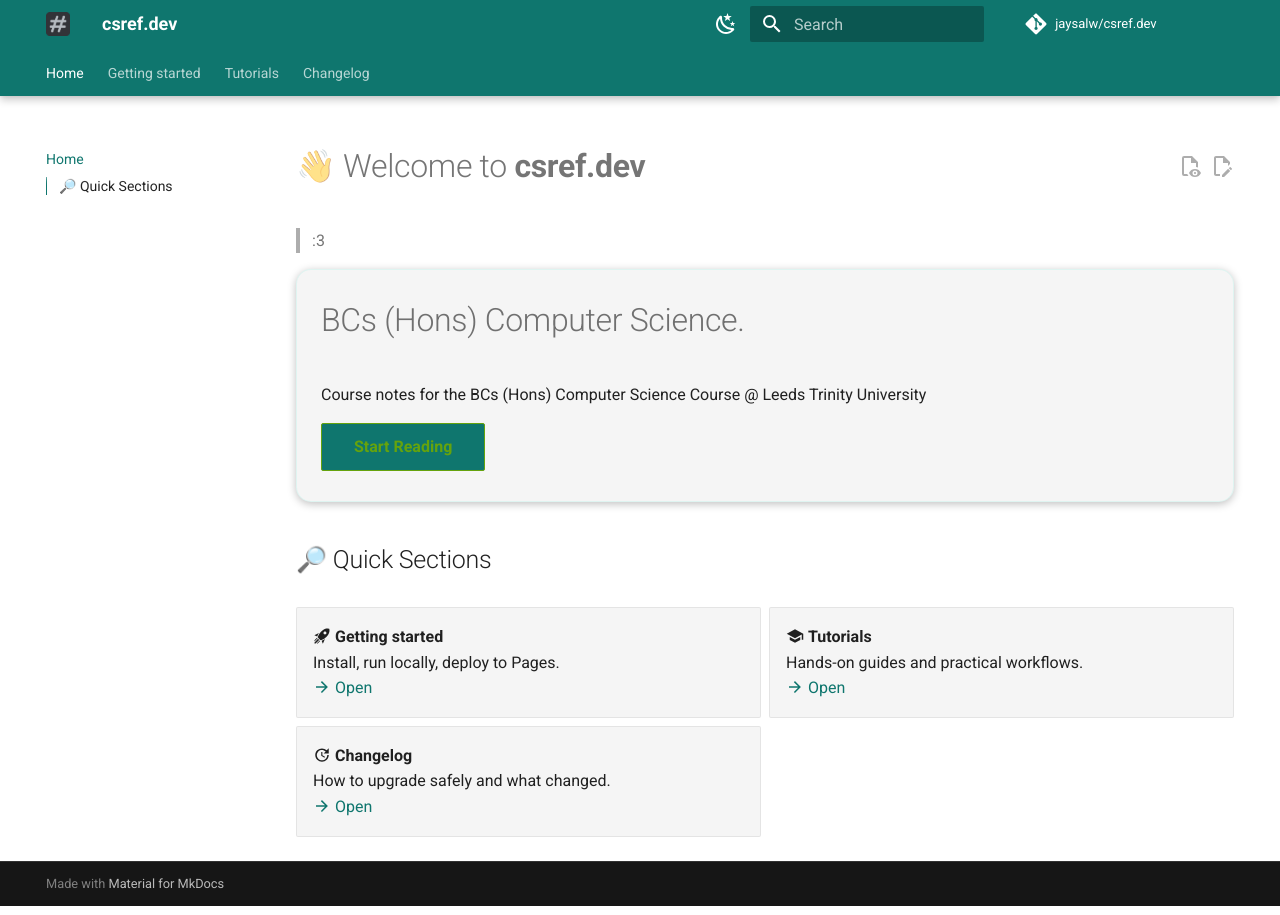
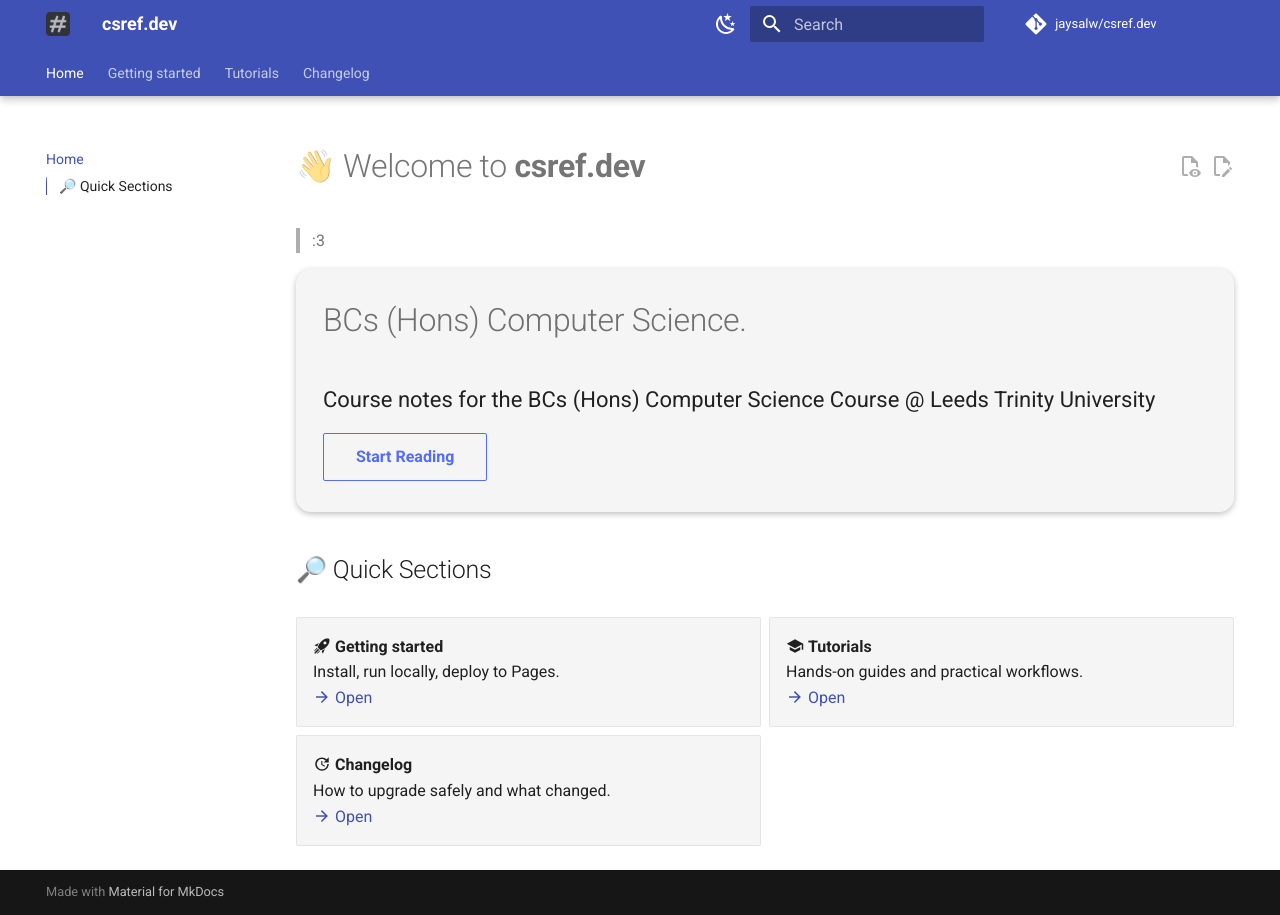
Before and after one commit to jaysalw/csref.dev, an MkDocs documentation site: the page built from docs/index.md, in a window 1280 px wide. Built offline with MkDocs 1.6.1 and Material for MkDocs 9.7.7, drawn with Linux system fonts in a browser that asks for light colours; comment, search, counter and statistics services are not loaded.

Commit message:
refactor: streamline custom CSS for improved readability and theme consistency

```diff
--- a/docs/assets/custom.css
+++ b/docs/assets/custom.css
@@ -1,68 +1,28 @@
 /*************************************************
- *  csref.dev custom Material theme
- *  Inspired by squidfunk.github.io/mkdocs-material
+ *  csref.dev — Custom tweaks for Material theme
+ *  (keeps default Material header + palette)
  *************************************************/
 
-/* === COLOR PALETTE OVERRIDES === */
-
-/* Dark mode (slate) */
-[data-md-color-scheme="slate"] {
-  --md-primary-fg-color: #0f766e;     /* teal */
-  --md-accent-fg-color:  #84cc16;     /* lime */
-  --md-default-bg-color: #0b0f10;     /* darker background */
-  --md-code-bg-color:    #101414;     /* code blocks */
-  --md-typeset-a-color:  #5eead4;     /* link teal */
-  --md-typeset-color:    rgba(235,255,245,0.92);
-  --md-typeset-table-color: rgba(255,255,255,0.04);
-}
-
-/* Light mode */
-[data-md-color-scheme="default"] {
-  --md-primary-fg-color: #0f766e;
-  --md-accent-fg-color:  #65a30d;
-  --md-default-bg-color: #ffffff;
-  --md-typeset-a-color:  #0f766e;
-}
-
-/*************************************************
- *  GLOBAL LAYOUT TWEAKS
- *************************************************/
-
+/* Restrict text width for readability */
 :root {
   --md-typeset-max-width: 54rem;
 }
 
-a,
-.md-nav__link {
-  transition: color 0.15s ease, text-shadow 0.15s ease;
-}
-
-a:hover,
-.md-nav__link:hover {
-  text-shadow: 0 0 8px rgba(15, 118, 110, 0.6);
-}
-
-/* Code blocks */
-code, pre code {
-  font-family: 'Fira Code', monospace;
-  font-size: 0.85rem;
-}
-
 /*************************************************
- *  HOMEPAGE HERO + BUTTONS
+ *  HERO SECTION
  *************************************************/
-
 .hero {
   margin: 0 0 1.6rem 0;
-  padding: 1.5rem 1.2rem;
+  padding: 1.5rem 1.3rem;
   border-radius: 0.75rem;
   background: var(--md-code-bg-color);
-  border: 1px solid rgba(94, 234, 212, 0.15);
-  box-shadow: 0 2px 8px rgba(0, 0, 0, 0.25);
+  border: 1px solid rgba(255, 255, 255, 0.06);
+  box-shadow: 0 2px 6px rgba(0, 0, 0, 0.25);
 }
 
 .hero p {
   margin-bottom: 0.8rem;
+  font-size: 1.1rem;
 }
 
 .hero .md-button {
@@ -71,18 +31,19 @@
 }
 
 .hero .md-button--primary {
-  background-color: var(--md-primary-fg-color);
+  background-color: var(--md-accent-fg-color);
   color: #fff;
   border: none;
 }
 
 .hero .md-button--primary:hover {
-  background-color: #115e59;
+  filter: brightness(0.9);
 }
 
 .hero .md-button {
   border: 1px solid var(--md-accent-fg-color);
   color: var(--md-accent-fg-color);
+  background: transparent;
 }
 
 .hero .md-button:hover {
@@ -91,9 +52,8 @@
 }
 
 /*************************************************
- *  CARD GRID (homepage sections)
+ *  CARD GRID SECTIONS
  *************************************************/
-
 .grid.cards {
   margin-top: 1.5rem;
 }
@@ -107,38 +67,52 @@
   padding: 1rem 1.1rem;
   background: var(--md-code-bg-color);
   border: 1px solid rgba(255, 255, 255, 0.05);
-  transition: border-color 0.2s ease, transform 0.15s ease;
+  transition: border-color 0.2s ease, transform 0.15s ease, box-shadow 0.15s ease;
 }
 
 .grid.cards li:hover {
   border-color: var(--md-accent-fg-color);
+  transform: translateY(-3px);
+  box-shadow: 0 4px 10px rgba(0, 0, 0, 0.25);
+}
+
+/*************************************************
+ *  BACK TO TOP BUTTON
+ *************************************************/
+.md-back-to-top {
+  background-color: var(--md-accent-fg-color);
+  color: #fff !important;
+  border-radius: 1rem;
+  box-shadow: 0 2px 6px rgba(0, 0, 0, 0.4);
+  transition: background-color 0.2s ease, transform 0.2s ease;
+}
+
+.md-back-to-top:hover {
+  filter: brightness(0.9);
   transform: translateY(-2px);
 }
 
 /*************************************************
- *  FOOTER / BACK TO TOP
+ *  LINKS + HOVER GLOW
  *************************************************/
-
-.md-footer {
-  border-top: 1px solid rgba(255, 255, 255, 0.08);
+a,
+.md-nav__link {
+  transition: color 0.15s ease, text-shadow 0.15s ease;
 }
 
-.md-back-to-top {
-  background-color: var(--md-primary-fg-color);
-  color: #fff !important;
-  border-radius: 1rem;
-  box-shadow: 0 2px 5px rgba(0, 0, 0, 0.4);
-  transition: background-color 0.2s ease;
-}
-
-.md-back-to-top:hover {
-  background-color: var(--md-accent-fg-color);
-  color: #000 !important;
+a:hover,
+.md-nav__link:hover {
+  text-shadow: 0 0 6px rgba(129, 140, 248, 0.3); /* soft indigo glow */
 }
 
 /*************************************************
- *  ADMONITIONS + CALLOUTS
+ *  CODE + ADMONITIONS + HEADINGS
  *************************************************/
+code,
+pre code {
+  font-family: "Fira Code", monospace;
+  font-size: 0.85rem;
+}
 
 .admonition {
   border-left-width: 4px;
@@ -162,10 +136,14 @@
 }
 
 /*************************************************
- *  CONTENT HEADINGS + SPACING
+ *  HEADINGS + SPACING
  *************************************************/
-
-h1, h2, h3, h4, h5, h6 {
+h1,
+h2,
+h3,
+h4,
+h5,
+h6 {
   scroll-margin-top: 80px;
 }
 
```
